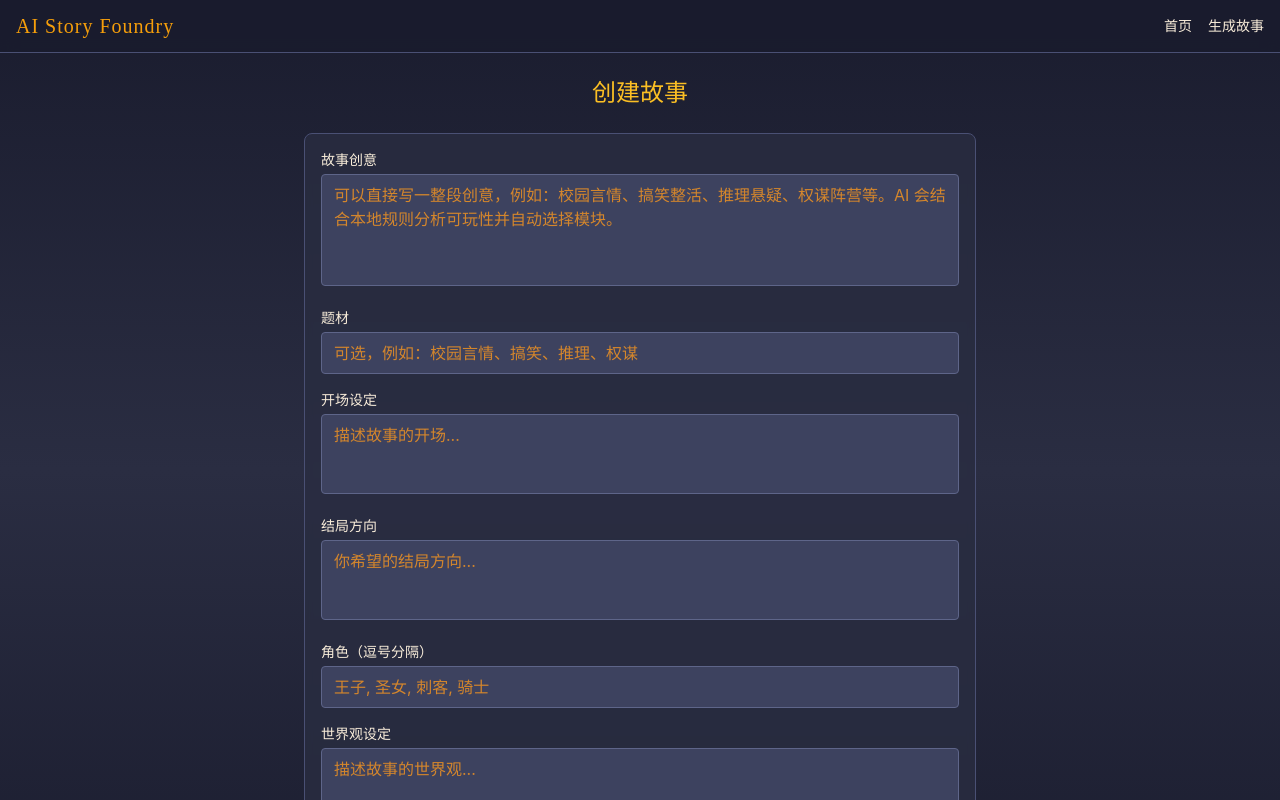
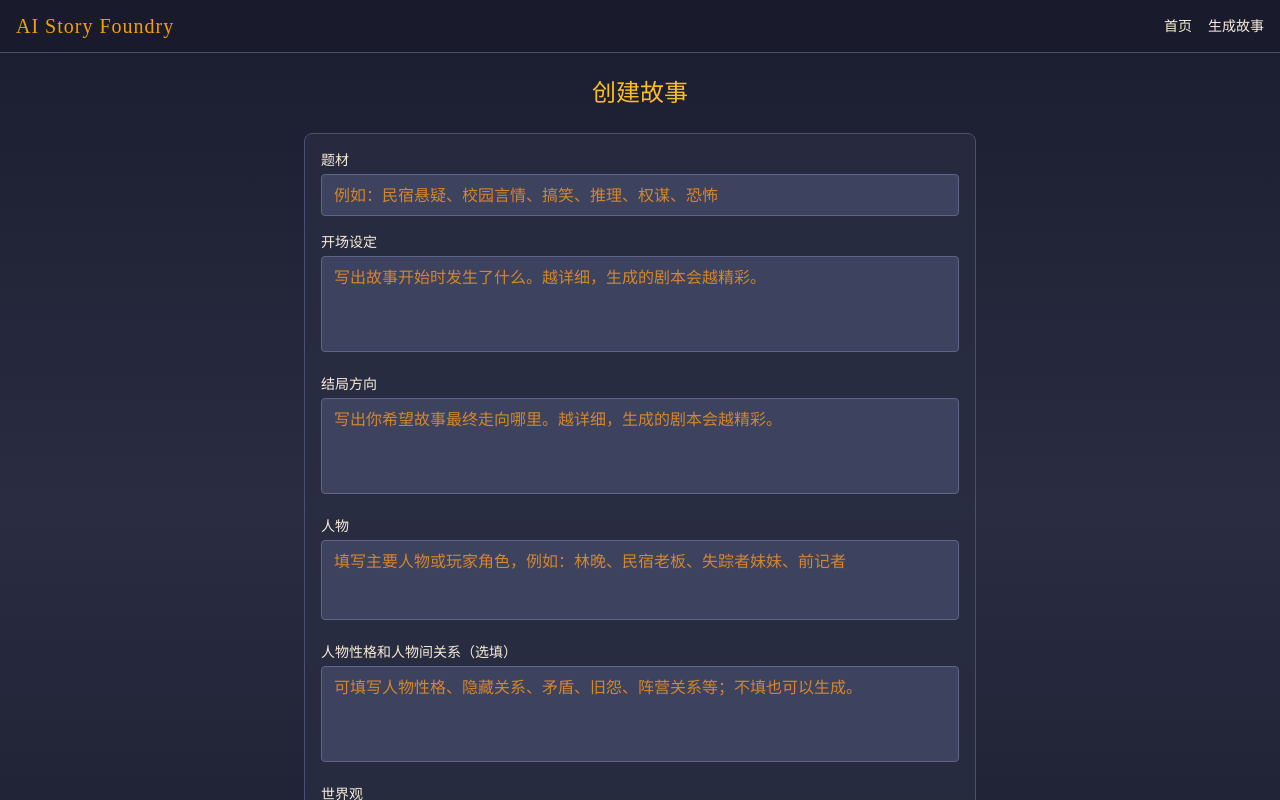
Before and after one commit to Aeolianii/Volcanic-Cup-agent, a Next.js app: page /generate in a window 1280 px wide. Shown: the top 800 px of the page. Built offline with nearby package versions, Linux system fonts and the light colour scheme.

Commit message:
ui: simplify story generation form to six fields

```diff
--- a/src/app/generate/page.tsx
+++ b/src/app/generate/page.tsx
@@ -20,11 +20,11 @@ function GeneratePageContent() {
   const searchParams = useSearchParams();
   const isDemo = searchParams.get("demo") === "true";
 
-  const [storyIdea, setStoryIdea] = useState("");
   const [genre, setGenre] = useState("");
   const [opening, setOpening] = useState("");
   const [ending, setEnding] = useState("");
   const [characters, setCharacters] = useState("");
+  const [characterDetails, setCharacterDetails] = useState("");
   const [worldSetting, setWorldSetting] = useState("");
   const [loading, setLoading] = useState(false);
   const [bible, setBible] = useState<StoryBible | null>(null);
@@ -46,15 +46,20 @@ function GeneratePageContent() {
         return;
       }
 
+      const combinedCharacters = [
+        characters ? `人物：${characters}` : "",
+        characterDetails ? `人物性格和人物间关系：${characterDetails}` : "",
+      ].filter(Boolean).join("\n");
+
       const res = await fetch("/api/stories/generate", {
         method: "POST",
         headers: { "Content-Type": "application/json" },
         body: JSON.stringify({
-          story_idea: storyIdea,
+          story_idea: [genre, opening, ending, combinedCharacters, worldSetting].filter(Boolean).join("\n"),
           genre,
           opening,
           ending,
-          characters,
+          characters: combinedCharacters,
           world_setting: worldSetting,
         }),
       });
@@ -242,22 +247,12 @@ function GeneratePageContent() {
 
       <div className="panel space-y-4">
         <div>
-          <label className="text-sm text-parchant-300 mb-1 block">故事创意</label>
-          <textarea
-            value={storyIdea}
-            onChange={(e) => setStoryIdea(e.target.value)}
-            placeholder="可以直接写一整段创意，例如：校园言情、搞笑整活、推理悬疑、权谋阵营等。AI 会结合本地规则分析可玩性并自动选择模块。"
-            className="input-field h-28 resize-none"
-          />
-        </div>
-
-        <div>
           <label className="text-sm text-parchant-300 mb-1 block">题材</label>
           <input
             type="text"
             value={genre}
             onChange={(e) => setGenre(e.target.value)}
-            placeholder="可选，例如：校园言情、搞笑、推理、权谋"
+            placeholder="例如：民宿悬疑、校园言情、搞笑、推理、权谋、恐怖"
             className="input-field"
           />
         </div>
@@ -267,8 +262,8 @@ function GeneratePageContent() {
           <textarea
             value={opening}
             onChange={(e) => setOpening(e.target.value)}
-            placeholder="描述故事的开场..."
-            className="input-field h-20 resize-none"
+            placeholder="写出故事开始时发生了什么。越详细，生成的剧本会越精彩。"
+            className="input-field h-24 resize-none"
           />
         </div>
 
@@ -277,29 +272,38 @@ function GeneratePageContent() {
           <textarea
             value={ending}
             onChange={(e) => setEnding(e.target.value)}
-            placeholder="你希望的结局方向..."
+            placeholder="写出你希望故事最终走向哪里。越详细，生成的剧本会越精彩。"
+            className="input-field h-24 resize-none"
+          />
+        </div>
+
+        <div>
+          <label className="text-sm text-parchant-300 mb-1 block">人物</label>
+          <textarea
+            value={characters}
+            onChange={(e) => setCharacters(e.target.value)}
+            placeholder="填写主要人物或玩家角色，例如：林晚、民宿老板、失踪者妹妹、前记者"
             className="input-field h-20 resize-none"
           />
         </div>
 
         <div>
-          <label className="text-sm text-parchant-300 mb-1 block">角色（逗号分隔）</label>
-          <input
-            type="text"
-            value={characters}
-            onChange={(e) => setCharacters(e.target.value)}
-            placeholder="王子, 圣女, 刺客, 骑士"
-            className="input-field"
+          <label className="text-sm text-parchant-300 mb-1 block">人物性格和人物间关系（选填）</label>
+          <textarea
+            value={characterDetails}
+            onChange={(e) => setCharacterDetails(e.target.value)}
+            placeholder="可填写人物性格、隐藏关系、矛盾、旧怨、阵营关系等；不填也可以生成。"
+            className="input-field h-24 resize-none"
           />
         </div>
 
         <div>
-          <label className="text-sm text-parchant-300 mb-1 block">世界观设定</label>
+          <label className="text-sm text-parchant-300 mb-1 block">世界观</label>
           <textarea
             value={worldSetting}
             onChange={(e) => setWorldSetting(e.target.value)}
-            placeholder="描述故事的世界观..."
-            className="input-field h-20 resize-none"
+            placeholder="描述故事发生的地点、时代、规则、氛围或特殊设定。"
+            className="input-field h-24 resize-none"
           />
         </div>
 
@@ -311,7 +315,7 @@ function GeneratePageContent() {
 
         <button
           onClick={handleGenerate}
-          disabled={loading || (!isDemo && !storyIdea && !genre && !opening && !worldSetting)}
+          disabled={loading || (!isDemo && !genre && !opening && !ending && !characters && !worldSetting)}
           className="btn-primary w-full py-3"
         >
           {loading ? "生成中..." : "生成 Story Bible"}
```
